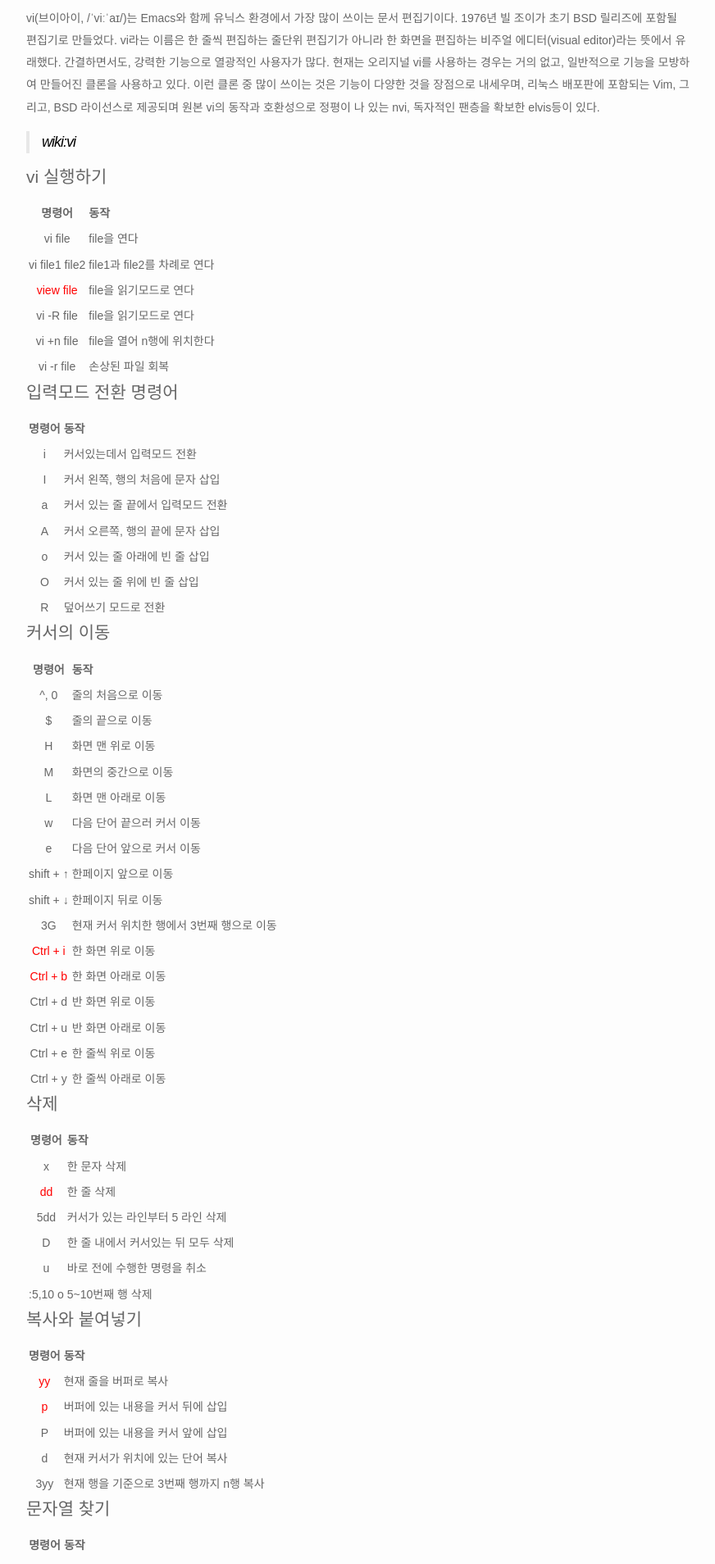
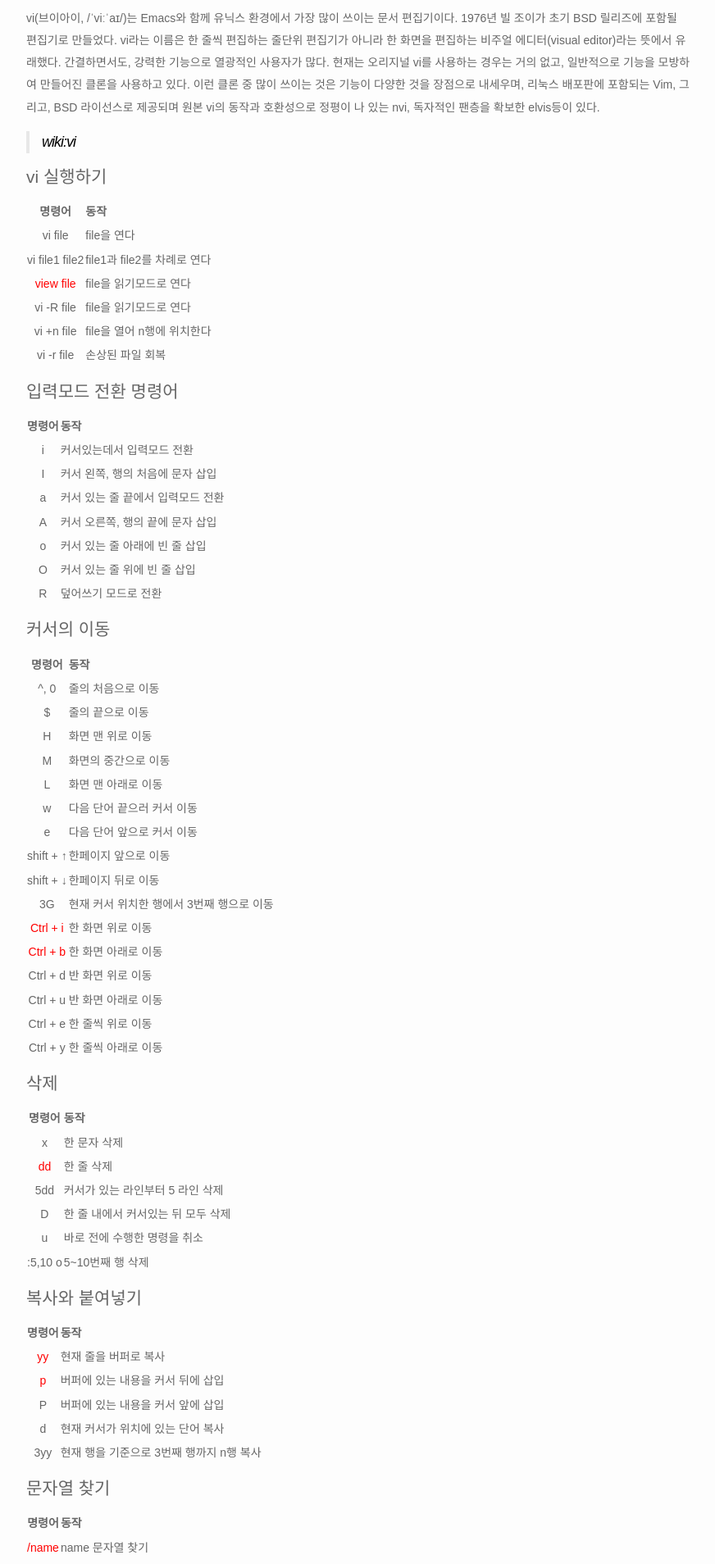
Before and after one commit to sonpro/sonpro.github.io, a Jekyll site: the page built from index.html, in a window 1280 px wide. Shown: the part 558-2466 px from the top of the page at 82% size, without its empty margins (218-1090 px from the left). Built offline with Jekyll 4.4.1, drawn with Linux system fonts in a browser that asks for light colours; the list of posts is cut into pages by our own code; comment, search, counter and statistics services are not loaded.

Commit message:
table style change

```diff
--- a/_sass/_base.scss
+++ b/_sass/_base.scss
@@ -242,7 +242,7 @@
     &:after {
         content: "";
         display: table;
-        // clear: both;
+        clear: both;
     }
 }
 
@@ -264,3 +264,13 @@
         }
     }
 }
+
+table {
+    margin: 10px 0px 15px;
+    border-collapse: collapse;
+    border-spacing: 0px;
+    display: block;
+    width: 100%;
+    overflow: auto;
+    word-break: keep-all;
+}
```
